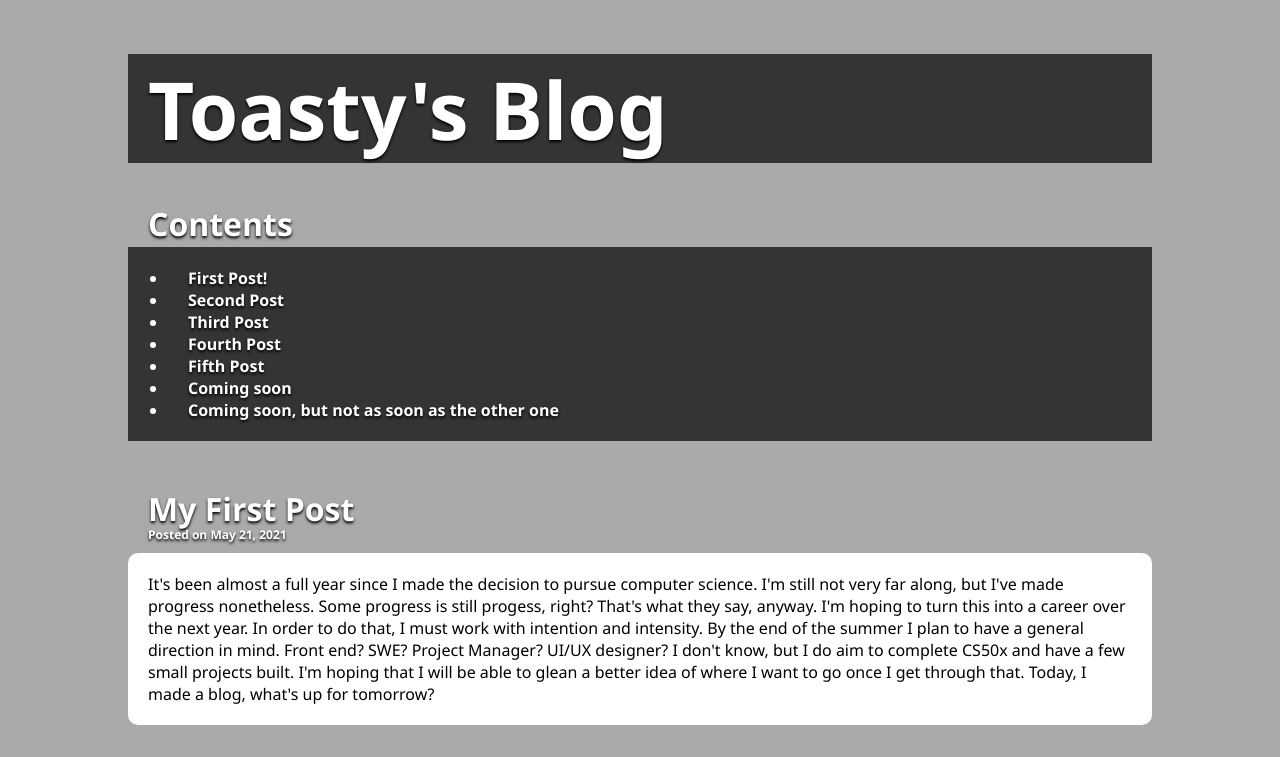
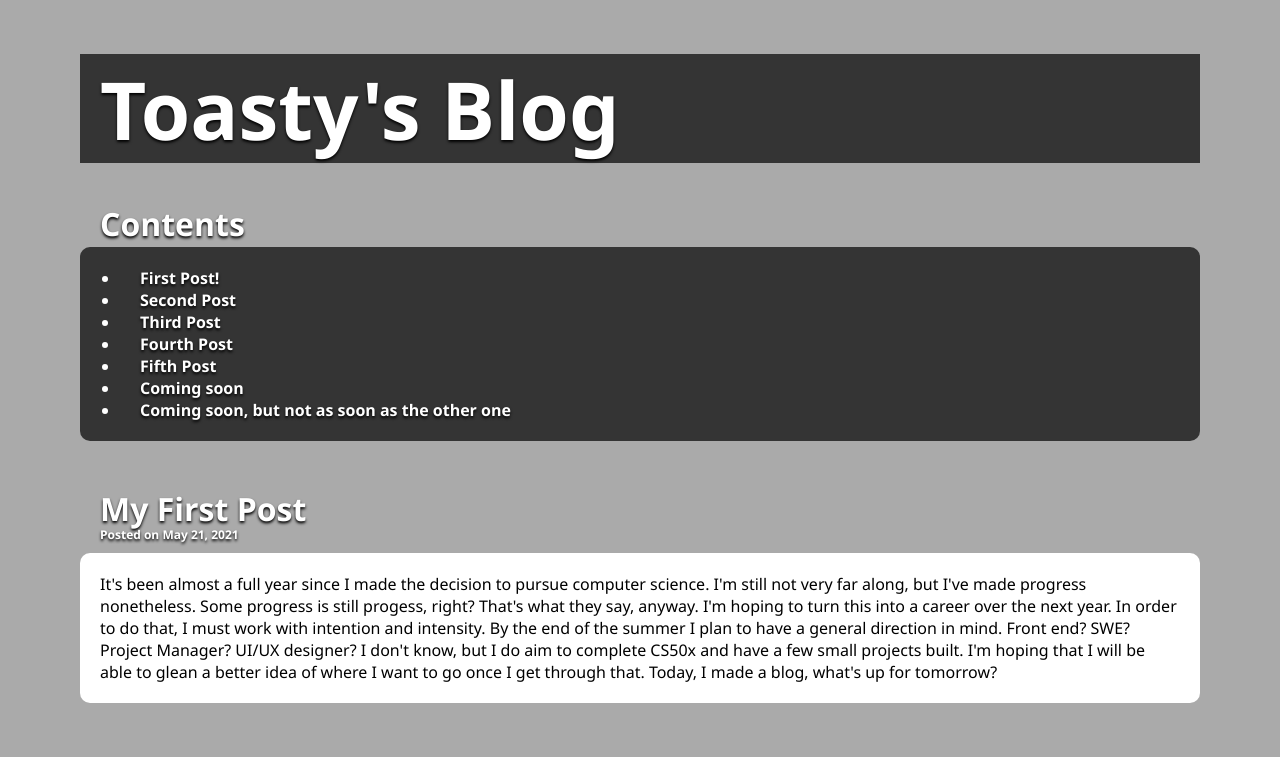
Before and after one commit to toastytortilla/toastytortilla.github.io, a plain HTML site: page index.html in a window 1280 px wide. Shown: the top 757 px of the page. Drawn offline with Linux system fonts and the light colour scheme.

Commit message:
Update index.html

```diff
--- a/index.html
+++ b/index.html
@@ -49,8 +49,8 @@
             .center-content {
                 margin-left: 2rem;
                 margin-right: 2rem;
-                padding-left: 5rem;
-                padding-right: 5rem;
+                padding-left: 2rem;
+                padding-right: 2rem;
             }
 
             .header {
@@ -117,13 +117,13 @@
     <body>
 
 
-        <header class="center-content">
+        <header class="center-content rounded">
             <h1 id="title">Toasty's Blog</h1>
         </header>
 
-        <div class="center-content rounded">
+        <div class="center-content">
             <h2 class="header">Contents</h2>
-            <ul class="table">
+            <ul class="table rounded">
                 <li><a href="#first-post" class="sneaky_link"> First Post!</a></li>
                 <li><a href="#second-post" class="sneaky_link">Second Post</a></li>
                 <li><a href="#third-post" class="sneaky_link">Third Post</a></li>
```
